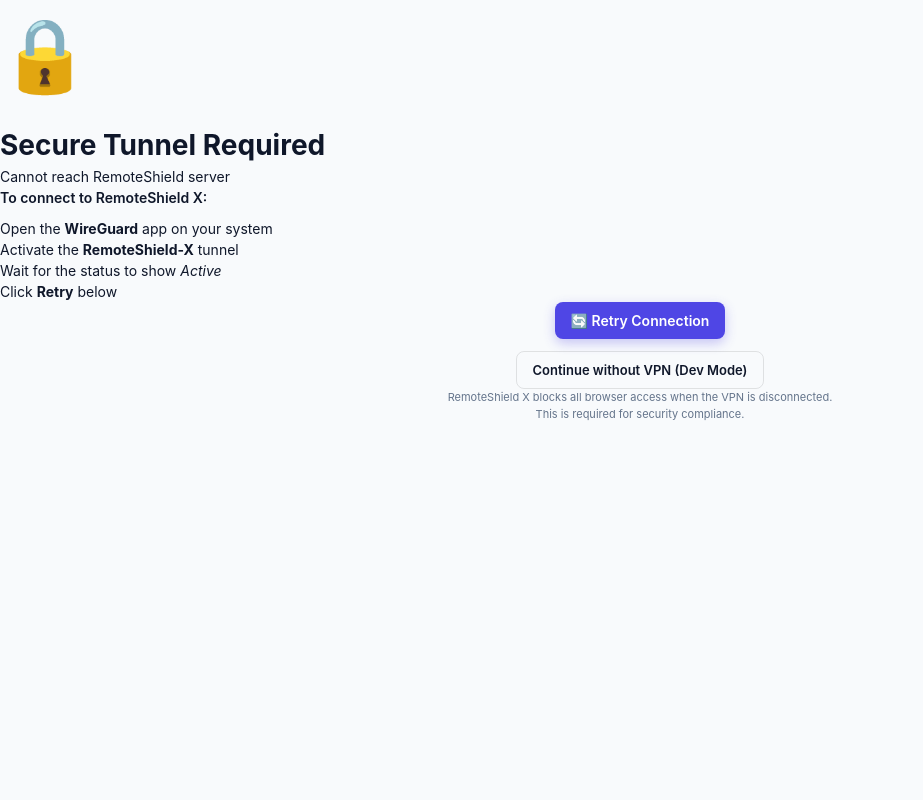
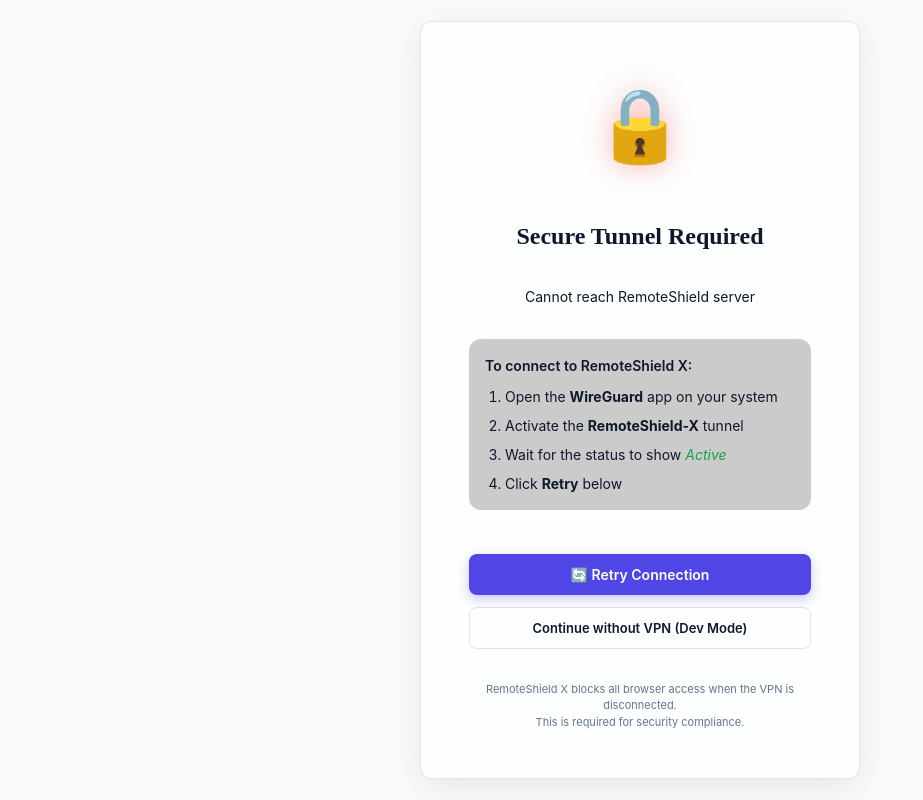
Before and after one commit to manikantbindass/RdPBrowser, a React (Vite) app in the folder desktop/: page / in a window 1280 px wide. Shown: the whole page, without its empty margins (0-923 px from the left). Built offline with nearby package versions, Linux system fonts and the light colour scheme; no server answers.

Commit message:
style(desktop): modernize VpnGuard layout to inherit glassmorphism modal design

```diff
--- a/desktop/src/components/VpnGuard.tsx
+++ b/desktop/src/components/VpnGuard.tsx
@@ -16,38 +16,40 @@
   };
 
   return (
-    <div className="vpn-guard animate-fade">
-      <div className="vpn-guard-icon">🔒</div>
-      <h1 className="vpn-guard-title">Secure Tunnel Required</h1>
-      <p className="vpn-guard-msg">{message}</p>
+    <div className="login-screen animate-fade">
+      <div className="glass login-card" style={{ textAlign: 'center' }}>
+        <div className="vpn-guard-icon" style={{ fontSize: '72px', filter: 'drop-shadow(0 0 15px rgba(239, 68, 68, 0.4))' }}>🔒</div>
+        <h1 className="login-title" style={{ fontSize: '24px', marginBottom: '8px' }}>Secure Tunnel Required</h1>
+        <p className="login-sub" style={{ color: 'var(--error)' }}>{message}</p>
 
-      <div className="vpn-guard-steps">
+        <div className="vpn-guard-steps" style={{ textAlign: 'left', background: 'rgba(0,0,0,0.2)', padding: '16px', borderRadius: '12px', fontSize: '14px', margin: '8px 0' }}>
           <p style={{ fontWeight: 600, marginBottom: 10, color: 'var(--text-primary)' }}>
             To connect to RemoteShield X:
           </p>
-        <ol>
+          <ol style={{ paddingLeft: '20px', margin: 0, gap: '8px', display: 'flex', flexDirection: 'column', color: 'var(--text-secondary)' }}>
             <li>Open the <strong>WireGuard</strong> app on your system</li>
             <li>Activate the <strong>RemoteShield-X</strong> tunnel</li>
-          <li>Wait for the status to show <em>Active</em></li>
+            <li>Wait for the status to show <em style={{ color: 'var(--success)' }}>Active</em></li>
             <li>Click <strong>Retry</strong> below</li>
           </ol>
         </div>
 
-      <div style={{ display: 'flex', gap: 12, flexDirection: 'column', alignItems: 'center' }}>
-        <button className="btn btn-primary" onClick={handleRetry} disabled={retrying}>
+        <div style={{ display: 'flex', gap: 12, flexDirection: 'column', alignItems: 'center', marginTop: '12px' }}>
+          <button className="btn btn-primary" onClick={handleRetry} disabled={retrying} style={{ width: '100%', justifyContent: 'center', padding: '12px' }}>
             {retrying ? <><div className="spinner" style={{ width: 14, height: 14, borderWidth: 2 }} /> Checking...</> : '🔄 Retry Connection'}
           </button>
           {onBypass && (
-          <button className="btn btn-ghost" onClick={onBypass} style={{ fontSize: 13 }}>
+            <button className="btn btn-ghost" onClick={onBypass} style={{ width: '100%', justifyContent: 'center', padding: '12px', fontSize: 13 }}>
               Continue without VPN (Dev Mode)
             </button>
           )}
         </div>
 
-      <p style={{ fontSize: 11, color: 'var(--text-muted)', textAlign: 'center' }}>
+        <p style={{ fontSize: 11, color: 'var(--text-muted)', marginTop: '8px' }}>
           RemoteShield X blocks all browser access when the VPN is disconnected.<br />
           This is required for security compliance.
         </p>
+      </div>
     </div>
   );
 };
```
Lines whose indentation alone changed are shown as unchanged.
